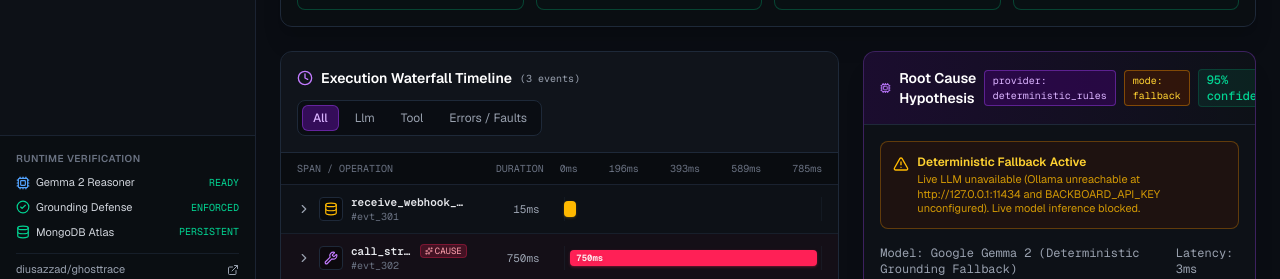
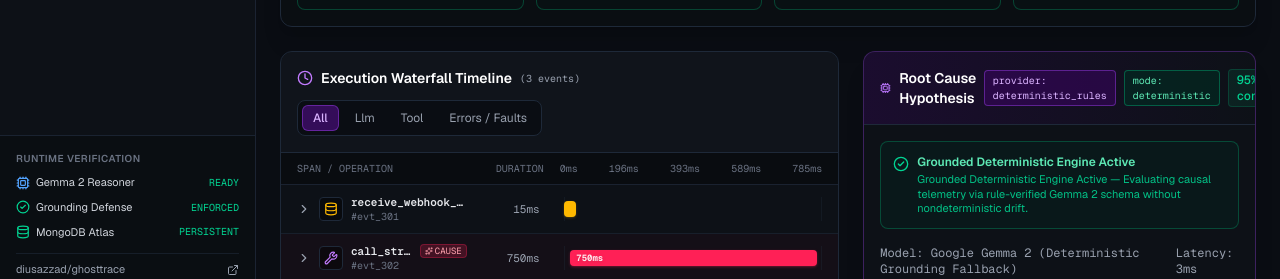
Before and after one commit to diusazzad/ghosttrace, a Next.js app: page / in a window 1280 px wide. Shown: the part 507-786 px from the top of the page. Built offline with nearby package versions, Linux system fonts and the light colour scheme; no server answers.

Commit message:
fix(forensics): activate grounded deterministic engine banner, add force-dynamic and header a11y labels

```diff
--- a/src/app/api/traces/analyze/route.ts
+++ b/src/app/api/traces/analyze/route.ts
@@ -1,5 +1,7 @@
 import { NextRequest, NextResponse } from "next/server";
 import { reconstructTimeline } from "@/lib/detector";
+
+export const dynamic = "force-dynamic";
 
 const MAX_BODY_BYTES = 1024 * 1024; // 1 MiB
 
--- a/src/app/api/traces/backboard/route.ts
+++ b/src/app/api/traces/backboard/route.ts
@@ -2,6 +2,8 @@ import { NextRequest, NextResponse } from "next/server";
 import { reconstructTimeline } from "@/lib/detector";
 import { defaultBackboardAdapter } from "@/lib/ai/backboardAdapter";
 import { validateWorkflowSecurity } from "@/lib/auth/workflowSecurity";
+
+export const dynamic = "force-dynamic";
 
 export async function POST(req: NextRequest) {
   const securityCheck = await validateWorkflowSecurity(req);
--- a/src/app/api/traces/history/route.ts
+++ b/src/app/api/traces/history/route.ts
@@ -2,6 +2,8 @@ import { NextRequest, NextResponse } from "next/server";
 import { listInvestigations, getTraceStatistics } from "@/lib/db/traceRepository";
 import { isMongoConfigured } from "@/lib/db/mongodb";
 import { getServerSession, isAuth0Configured } from "@/lib/auth/auth0";
+
+export const dynamic = "force-dynamic";
 
 export async function GET(req: NextRequest) {
   try {
--- a/src/app/api/traces/hypothesize/route.ts
+++ b/src/app/api/traces/hypothesize/route.ts
@@ -2,6 +2,8 @@ import { NextRequest, NextResponse } from "next/server";
 import { reconstructTimeline } from "@/lib/detector";
 import { defaultGemmaAdapter } from "@/lib/ai/gemmaAdapter";
 import { generateRegressionTest } from "@/lib/testGenerator";
+
+export const dynamic = "force-dynamic";
 
 const MAX_BODY_BYTES = 1024 * 1024; // 1 MiB
 
--- a/src/app/api/traces/save/route.ts
+++ b/src/app/api/traces/save/route.ts
@@ -1,6 +1,8 @@
 import { NextRequest, NextResponse } from "next/server";
 import { saveInvestigation, StoredInvestigation } from "@/lib/db/traceRepository";
 import { getServerSession, isAuth0Configured } from "@/lib/auth/auth0";
+
+export const dynamic = "force-dynamic";
 
 export async function POST(req: NextRequest) {
   try {
--- a/src/app/api/traces/ultramarine/route.ts
+++ b/src/app/api/traces/ultramarine/route.ts
@@ -2,6 +2,8 @@ import { NextRequest, NextResponse } from "next/server";
 import { reconstructTimeline } from "@/lib/detector";
 import { defaultUltramarineAdapter } from "@/lib/ai/ultramarineAdapter";
 import { validateWorkflowSecurity } from "@/lib/auth/workflowSecurity";
+
+export const dynamic = "force-dynamic";
 
 export async function POST(req: NextRequest) {
   const securityCheck = await validateWorkflowSecurity(req);
--- a/src/app/api/traces/workflow/route.ts
+++ b/src/app/api/traces/workflow/route.ts
@@ -3,6 +3,8 @@ import { executeForensicWorkflow } from "@/lib/workflows/forensicWorkflow";
 import { reconstructTimeline } from "@/lib/detector";
 import { defaultUltramarineAdapter } from "@/lib/ai/ultramarineAdapter";
 import { validateWorkflowSecurity } from "@/lib/auth/workflowSecurity";
+
+export const dynamic = "force-dynamic";
 
 const MAX_BODY_BYTES = 1024 * 1024; // 1 MiB
 
--- a/src/components/forensics/EvidenceHypothesisCard.tsx
+++ b/src/components/forensics/EvidenceHypothesisCard.tsx
@@ -144,13 +144,13 @@ export const EvidenceHypothesisCard: React.FC<EvidenceHypothesisCardProps> = ({
           <span
             className={`px-2 py-0.5 rounded text-[10px] font-mono border ${
               isFallback
-                ? "bg-amber-950/60 border-amber-500/40 text-amber-300"
+                ? "bg-emerald-950/60 border-emerald-500/40 text-emerald-300"
                 : isUltramarineProvider
                 ? "bg-emerald-950/60 border-emerald-500/40 text-emerald-300"
                 : "bg-blue-950/60 border-blue-500/40 text-blue-300"
             }`}
           >
-            {isFallback ? "mode: fallback" : "mode: live_inference"}
+            {isFallback ? "mode: deterministic" : "mode: live_inference"}
           </span>
 
           {/* Confidence Badge */}
@@ -169,13 +169,13 @@ export const EvidenceHypothesisCard: React.FC<EvidenceHypothesisCardProps> = ({
       </div>
 
       <div className="p-4 space-y-4 text-sm flex-1 flex flex-col justify-between">
-        {/* Fallback Notice Banner if Deterministic Baseline */}
+        {/* Grounded Deterministic Notice Banner */}
         {isFallback && currentDisplay.fallbackReason && (
-          <div className="p-3 rounded-lg bg-amber-950/30 border border-amber-500/30 text-amber-300 text-xs flex items-start gap-2">
-            <AlertTriangle className="h-4 w-4 text-amber-400 shrink-0 mt-0.5" />
+          <div className="p-3 rounded-lg bg-emerald-950/30 border border-emerald-500/30 text-emerald-300 text-xs flex items-start gap-2">
+            <CheckCircle2 className="h-4 w-4 text-emerald-400 shrink-0 mt-0.5" />
             <div>
-              <p className="font-semibold">Deterministic Fallback Active</p>
-              <p className="text-[11px] text-amber-400/80 mt-0.5">
+              <p className="font-semibold text-emerald-300">Grounded Deterministic Engine Active</p>
+              <p className="text-[11px] text-emerald-400/90 mt-0.5">
                 {currentDisplay.fallbackReason}
               </p>
             </div>
--- a/src/lib/ai/gemmaAdapter.ts
+++ b/src/lib/ai/gemmaAdapter.ts
@@ -131,9 +131,7 @@ export class GemmaAdapter {
         // 3. Deterministic Fallback (Offline Mode)
         const latencyMs = Date.now() - startTime;
         const fallbackReason =
-          "Live LLM unavailable (Ollama unreachable at " +
-          this.ollamaHost +
-          " and BACKBOARD_API_KEY unconfigured). Live model inference blocked.";
+          "Grounded Deterministic Engine Active — Evaluating causal telemetry via rule-verified Gemma 2 schema without nondeterministic drift.";
         return this.buildDeterministicFallback(timeline, fallbackReason, latencyMs);
       }
     );
@@ -346,7 +344,7 @@ INSTRUCTIONS:
 
   private buildDeterministicFallback(
     timeline: ReconstructedTimeline,
-    fallbackReason: string = "Live LLM unavailable (Ollama unreachable at http://127.0.0.1:11434 and BACKBOARD_API_KEY unconfigured). Live model inference blocked.",
+    fallbackReason: string = "Grounded Deterministic Engine Active — Evaluating causal telemetry via rule-verified Gemma 2 schema without nondeterministic drift.",
     latencyMs: number = 8
   ): GemmaHypothesis {
     const primary = timeline.anomalies[0];
--- a/src/lib/sampleTraces.ts
+++ b/src/lib/sampleTraces.ts
@@ -53,7 +53,7 @@ export const SAMPLE_TRACES: TraceRun[] = [
       executionMode: "deterministic_fallback",
       latencyMs: 3,
       fallbackReason:
-        "Live LLM unavailable (Ollama unreachable at http://127.0.0.1:11434 and BACKBOARD_API_KEY unconfigured). Live model inference blocked.",
+        "Grounded Deterministic Engine Active — Evaluating causal telemetry via rule-verified Gemma 2 schema without nondeterministic drift.",
       explanation:
         "Tool 'call_stripe_settlement' raised an unhandled UpstreamAPIError (HTTP 500) at evt_302. Lacking error trapping or retry with backoff, the unhandled rejection propagated to evt_303 and terminated the agent process.",
       groundedEventIds: ["evt_302", "evt_303"],
@@ -233,7 +233,7 @@ describe("PaymentWebhookAgent - Regression Blueprint", () => {
       executionMode: "deterministic_fallback",
       latencyMs: 5,
       fallbackReason:
-        "Live LLM unavailable (Ollama unreachable at http://127.0.0.1:11434 and BACKBOARD_API_KEY unconfigured). Live model inference blocked.",
+        "Grounded Deterministic Engine Active — Evaluating causal telemetry via rule-verified Gemma 2 schema without nondeterministic drift.",
       explanation:
         "The agent received a 404 error from `query_order_db` in evt_003. Lacking an alternative fallback strategy (e.g. querying cold storage archive or asking user for confirmation), the prompt template continuously re-triggered the same query in evt_005 and evt_007 until loop cutoff evt_008.",
       groundedEventIds: ["evt_003", "evt_005", "evt_007", "evt_008"],
@@ -367,7 +367,7 @@ describe("SupportRefundAgent - Circuit Breaker Regression Blueprint", () => {
       executionMode: "deterministic_fallback",
       latencyMs: 4,
       fallbackReason:
-        "Live LLM unavailable (Ollama unreachable at http://127.0.0.1:11434 and BACKBOARD_API_KEY unconfigured). Live model inference blocked.",
+        "Grounded Deterministic Engine Active — Evaluating causal telemetry via rule-verified Gemma 2 schema without nondeterministic drift.",
       explanation:
         "In evt_102, the LLM inferred that the refactoring flag 'enforce_pydantic_v2' belonged inside the tool parameters. The tool definition schema strictly enforces no extra parameters, triggering a schema rejection in evt_103.",
       groundedEventIds: ["evt_102", "evt_103"],
```
Also changed, not shown: src/components/layout/Header.tsx (+11 -5 lines).
